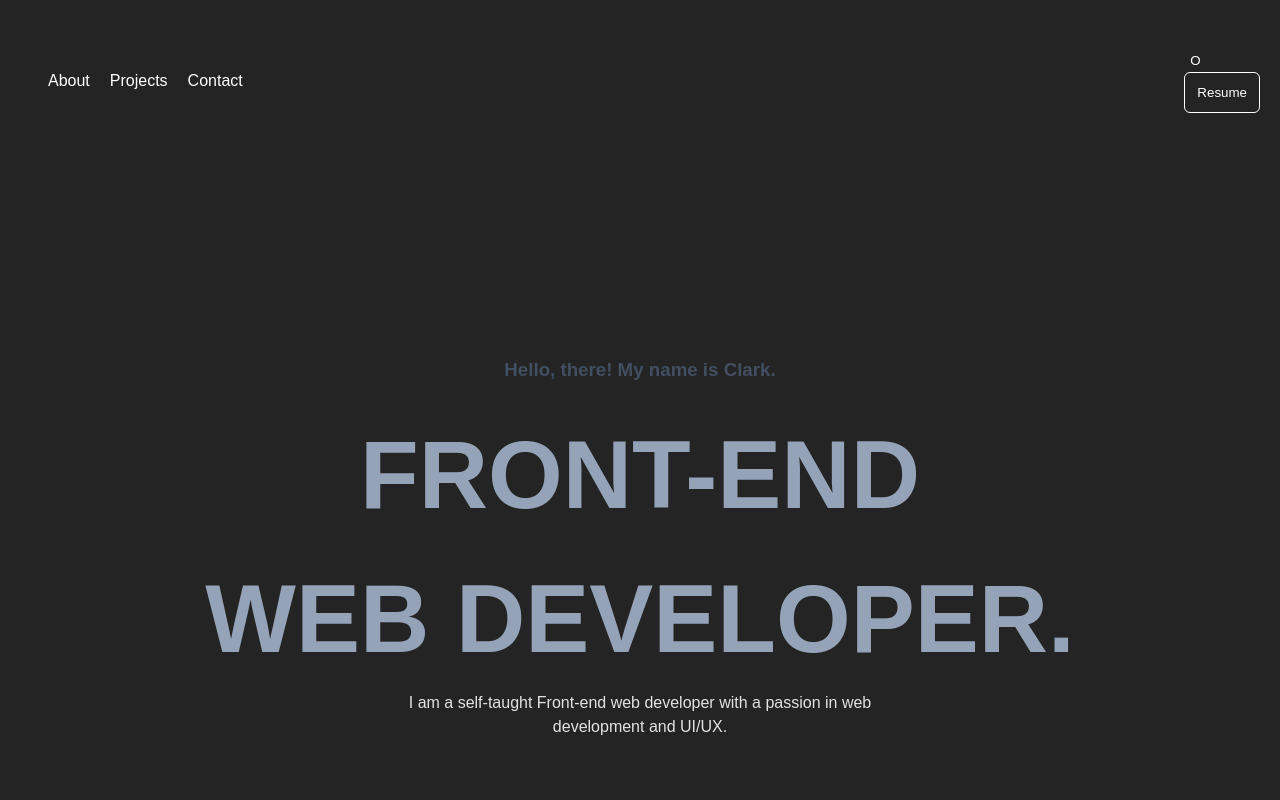
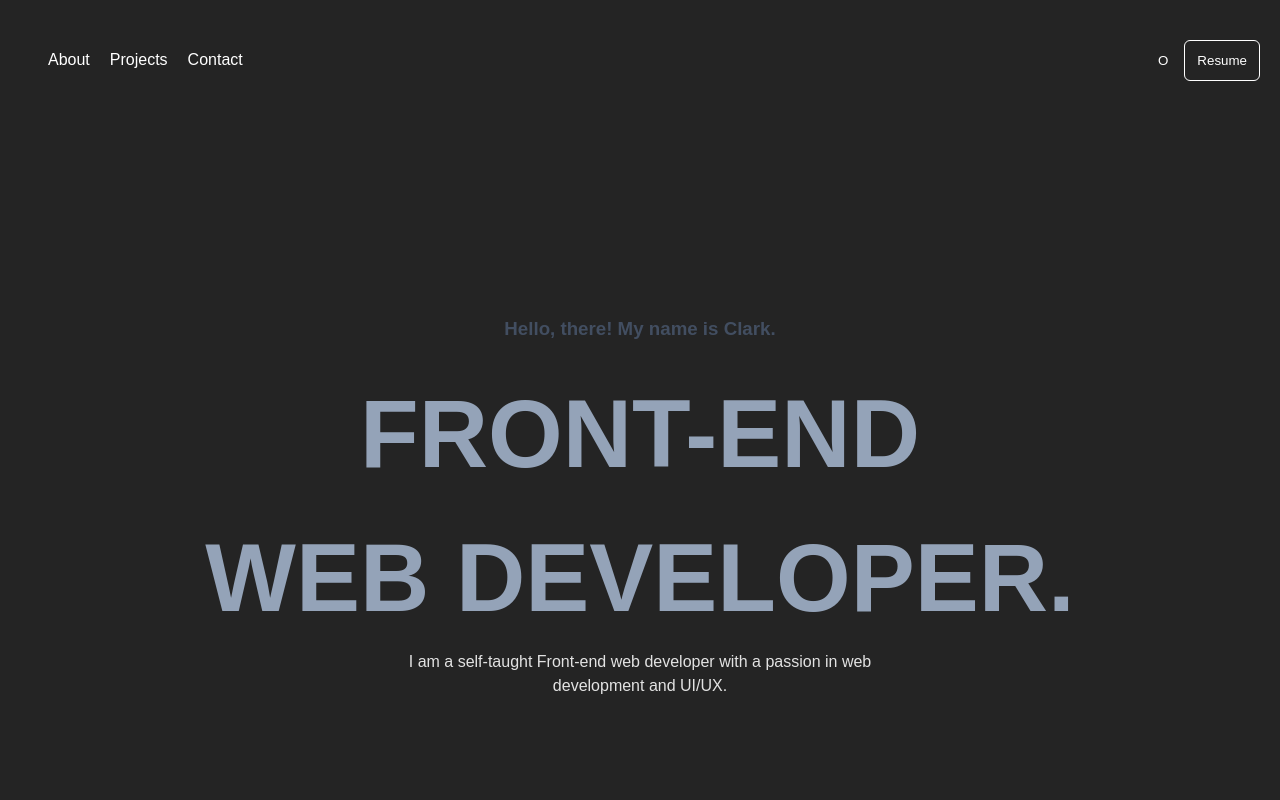
Before and after one commit to J0hnux/react-portfolio, a React (Vite) app: page / in a window 1280 px wide. Shown: the top 800 px of the page. Built offline with nearby package versions, Linux system fonts and the light colour scheme.

Commit message:
Separated this from another nav for easier styling later

```diff
--- a/src/components/HeaderPanel/RightHeaderPanel.jsx
+++ b/src/components/HeaderPanel/RightHeaderPanel.jsx
@@ -1,15 +1,9 @@
 const RightHeaderPanel = () => {
   return (
-    <div className="right__header_panel">
-      <ul>
-        <li>
-          <button>O</button>
-        </li>
-        <li>
-          <button className="btn__resume">Resume</button>
-        </li>
-      </ul>
-    </div>
+    <nav className="right__header_panel">
+      <button className="btn__toggle_darklight">O</button>
+      <button className="btn__resume">Resume</button>
+    </nav>
   );
 };
 
```
